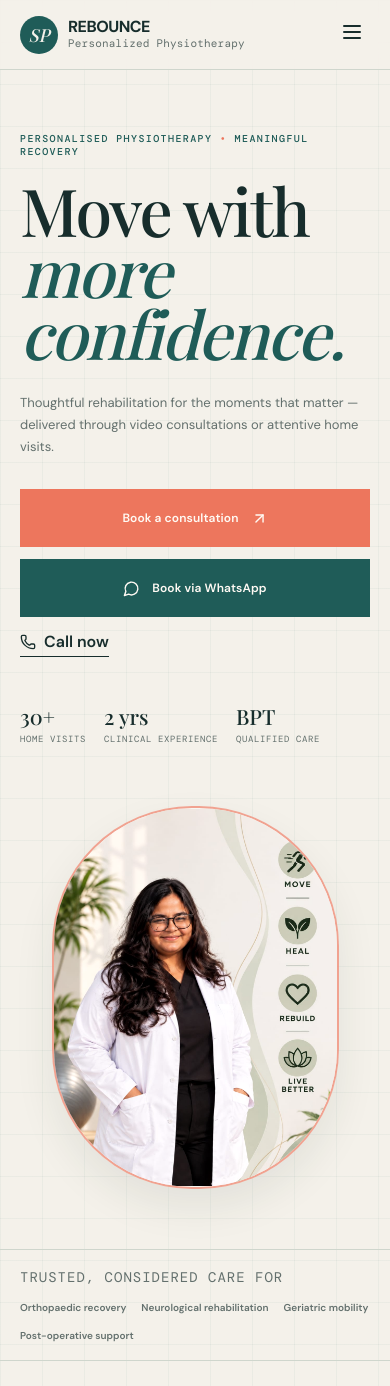
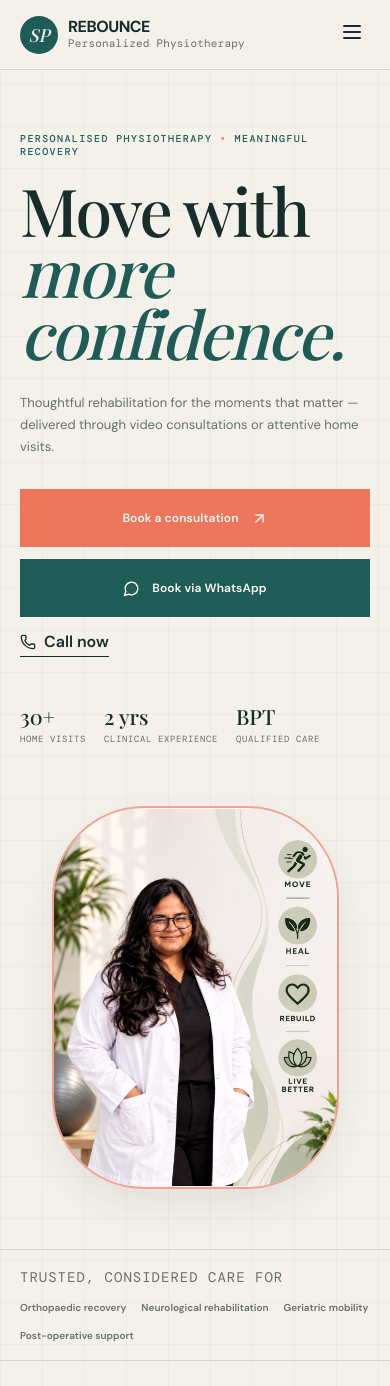
Before and after one commit to 23Krunal/Rebounce-Physiotherapy, a React (Vite) app: page / in a window 390 px wide. Shown: the top 1386 px of the page. Built offline with nearby package versions, Linux system fonts and the light colour scheme; a web font is replaced by a local one.

Commit message:
Fix mobile responsiveness-4

```diff
--- a/src/main.jsx
+++ b/src/main.jsx
@@ -136,7 +136,7 @@ function App() {
           <div className="hero-copy reveal"><p className="eyebrow">PERSONALISED PHYSIOTHERAPY <span>•</span> MEANINGFUL RECOVERY</p><h1>Move with<br /><em>more confidence.</em></h1><p className="hero-lede">Thoughtful rehabilitation for the moments that matter — delivered through video consultations or attentive home visits.</p><div className="hero-actions"><button className="button" onClick={() => setShowBooking(true)}>Book a consultation <ArrowUpRight size={17} /></button><button className="button button-secondary" onClick={openDirectWhatsApp}><MessageCircle size={17} /> Book via WhatsApp</button><a className="text-link" href="tel:+918401423844"><Phone size={16} /> Call now</a></div><div className="hero-meta"><div><strong>30+</strong><span>home visits</span></div><div><strong>2 yrs</strong><span>clinical experience</span></div><div><strong>BPT</strong><span>qualified care</span></div></div></div>
           <div className="hero-visual" style={{ justifyContent: 'center' }}>
             <div className="portrait-shell">
-              <div className="portrait-frame" style={{ aspectRatio: '3 / 4', borderRadius: 140 }}><img className="portrait-image" src={therapistPhoto} alt="Dr. Shreya Parmar, physiotherapist" style={{ objectFit: 'contain', objectPosition: 'center', borderRadius: 14 }} /></div>
+              <div className="portrait-frame" style={{ aspectRatio: '3 / 4', borderRadius: 92 }}><img className="portrait-image" src={therapistPhoto} alt="Dr. Shreya Parmar, physiotherapist" style={{ objectFit: 'contain', objectPosition: 'center', borderRadius: 14 }} /></div>
             </div>
           </div>
         </section>
```
